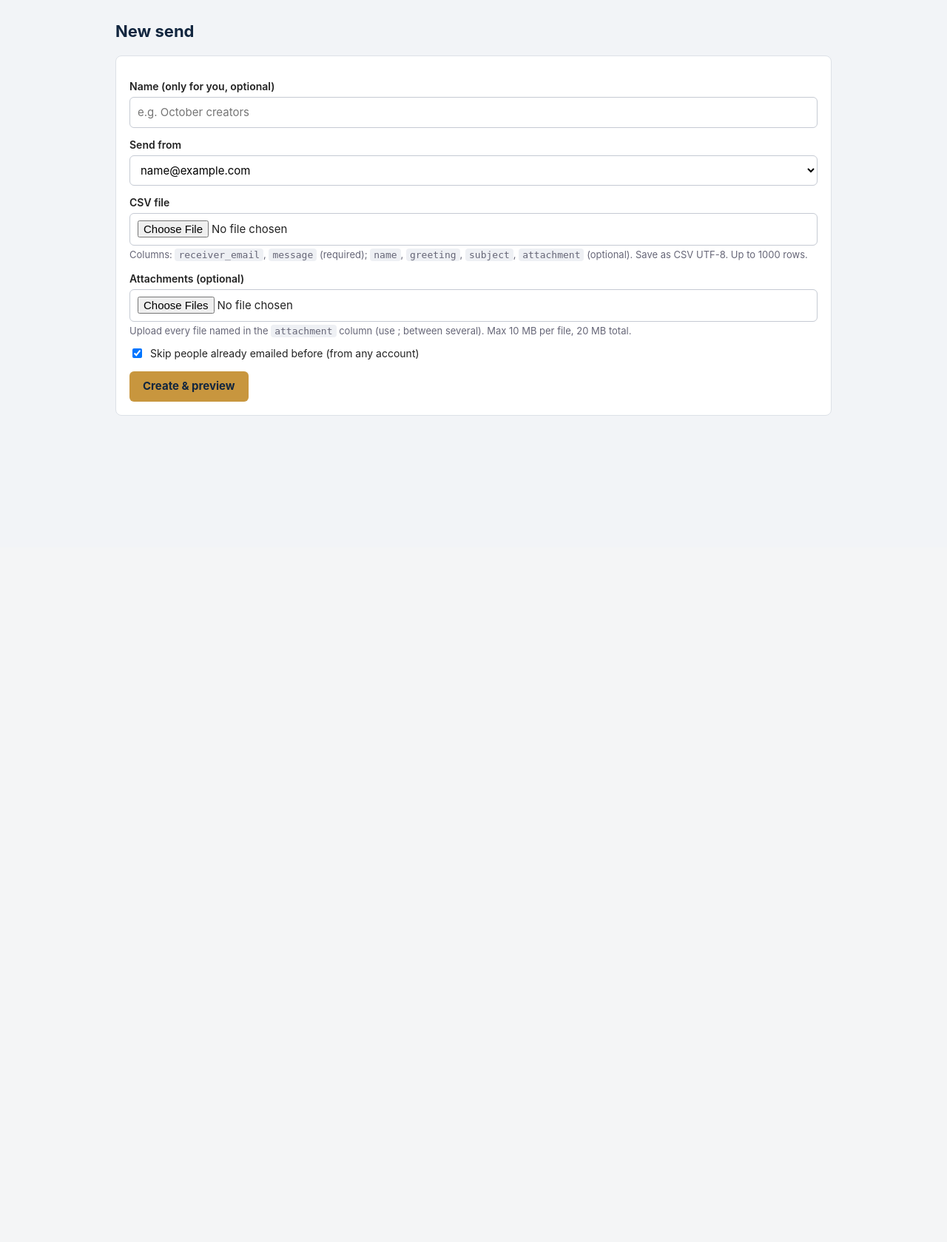
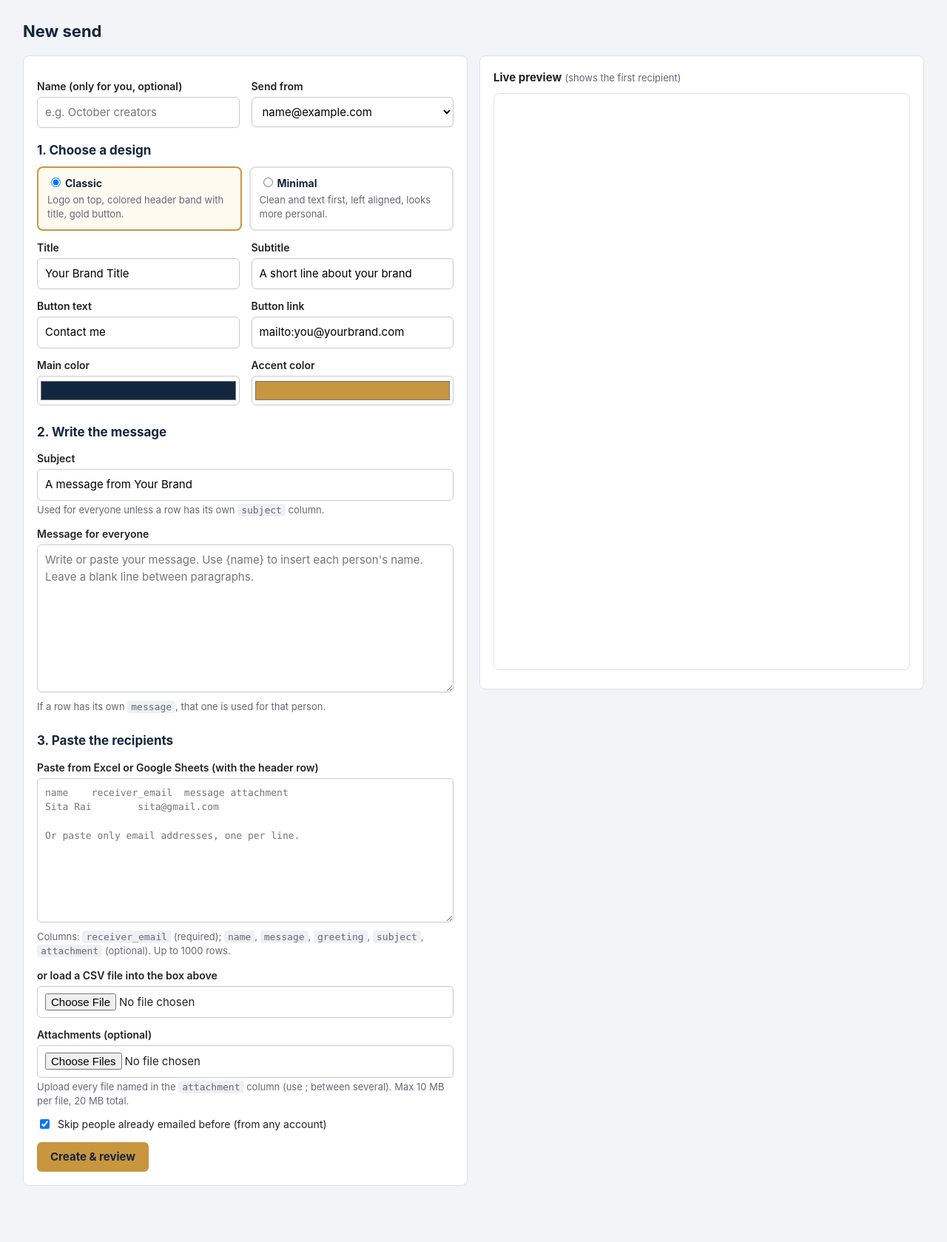
Before and after one commit to rajroshan0/Email_Sender_Agent, a Flask app: page /new in a window 1280 px wide. Shown: the part 60-1739 px from the top of the page at 74% size. Before the commit the page ends 622 px from the top, so only its background shows below. Run offline with Flask 3, Linux system fonts and the light colour scheme; the visitor is signed in with stand-in values (Sample User, id 1); tables that the repository leaves empty hold one stand-in row (values such as "Sample post"); parts of the project's set-up code (start-up, migrations or seed data) failed here and were passed over.

Commit message:
Paste recipients, two designs, live preview

```diff
--- a/app.py
+++ b/app.py
@@ -1,7 +1,9 @@
 """Team email sender: password-protected web app that sends branded emails through Gmail."""
+import base64
 import csv
 import hmac
 import io
+import json
 import logging
 import mimetypes
 import os
@@ -169,6 +171,11 @@ def validate_settings(form):
         out["DAILY_LIMIT"] = str(n)
     except (ValueError, AssertionError):
         errs.append("Daily limit must be a whole number from 1 to 2000")
+    tpl = form.get("TEMPLATE", "classic")
+    if tpl not in ("classic", "minimal"):
+        errs.append("Choose a design")
+        tpl = "classic"
+    out["TEMPLATE"] = tpl
     out["SHOW_BRAND_NAME_WITH_LOGO"] = "1" if form.get("SHOW_BRAND_NAME_WITH_LOGO") else "0"
     out["FIRST_NAME_ONLY"] = "1" if form.get("FIRST_NAME_ONLY") else "0"
     return out, errs
@@ -291,11 +298,18 @@ def logo():
     return Response(lg[1], mimetype=lg[0], headers={"Cache-Control": "private, max-age=60"})
 
 
+def logo_src_for(S):
+    """For previews: the logo as a data: link (so the preview needs no login)."""
+    if S["LOGO_URL"]:
+        return S["LOGO_URL"]
+    lg = get_logo()
+    return f"data:{lg[0]};base64,{base64.b64encode(lg[1]).decode()}" if lg else ""
+
+
 def preview_response(row, S):
-    logo_src = S["LOGO_URL"] or (url_for("logo") if get_logo() else "")
-    resp = Response(build_html(row, S, logo_src), mimetype="text/html")
+    resp = Response(build_html(row, S, logo_src_for(S)), mimetype="text/html")
     resp.headers["Content-Security-Policy"] = (
-        "default-src 'none'; img-src 'self' https: data:; style-src 'unsafe-inline'; frame-ancestors 'self'")
+        "default-src 'none'; img-src https: data:; style-src 'unsafe-inline'; frame-ancestors 'self'")
     return resp
 
 
@@ -399,20 +413,41 @@ def account_delete(aid):
 
 
 # ------------------------------------------------------------------ new job
-def parse_csv(data):
-    try:
-        text = data.decode("utf-8-sig")
-    except UnicodeDecodeError:
-        return None, "The CSV must be saved as UTF-8 (in Excel: Save as, CSV UTF-8)."
-    reader = csv.DictReader(io.StringIO(text, newline=""))
-    if not reader.fieldnames:
-        return None, "The CSV is empty."
-    heads = {(h or "").strip().lower() for h in reader.fieldnames}
-    if not heads & {"receiver_email", "receiver", "email", "to"}:
-        return None, "The CSV needs a receiver_email column."
-    if not heads & {"message", "text"}:
-        return None, "The CSV needs a message column."
+EMAIL_KEYS = ("receiver_email", "receiver", "email", "to")
+OVERRIDE_KEYS = ["TEMPLATE", "TITLE", "SUBTITLE", "BUTTON_TEXT", "BUTTON_LINK",
+                 "DEFAULT_SUBJECT", "COLOR_MAIN", "COLOR_ACCENT"]
+MAX_PASTE = 2 * 1024 * 1024
+
+
+def parse_table(text):
+    """Pasted table (from Excel / Google Sheets = tab separated) or CSV, or just a list of emails."""
+    text = (text or "").replace("\r\n", "\n").replace("\r", "\n").lstrip("\ufeff").strip("\n")
+    if not text.strip():
+        return [], ""
+    first = text.split("\n", 1)[0]
+    if "\t" in first:
+        delim = "\t"
+    elif first.count(";") > first.count(","):
+        delim = ";"
+    else:
+        delim = ","
+    heads = {h.strip().lower() for h in next(csv.reader([first], delimiter=delim), [])}
     rows = []
+    if not heads & set(EMAIL_KEYS):
+        # no header row: accept a plain list of email addresses
+        lines = [l for l in text.split("\n") if l.strip()]
+        if not all("@" in l for l in lines):
+            return None, ("The first row must be column names, for example: name, receiver_email, message "
+                          "(or paste only email addresses, one per line).")
+        for i, line in enumerate(lines, start=1):
+            for tok in re.split(r"[,;\s]+", line):
+                if tok:
+                    rows.append({"row_no": i, "email": clean_line(tok), "name": "", "greeting": "",
+                                 "subject": "", "message": "", "attachments": ""})
+        if len(rows) > MAX_ROWS:
+            return None, f"Too many rows (max {MAX_ROWS} per send). Split the list."
+        return rows, ""
+    reader = csv.DictReader(io.StringIO(text, newline=""), delimiter=delim)
     for i, raw in enumerate(reader, start=2):
         r = {(k or "").strip().lower(): (v or "") for k, v in raw.items() if k is not None}
         if not any(v.strip() for v in r.values()):
@@ -423,13 +458,71 @@ def parse_csv(data):
                 if r.get(k, "").strip():
                     return r[k].strip() if multiline else clean_line(r[k])
             return ""
-        rows.append({"row_no": i, "email": pick("receiver_email", "receiver", "email", "to"),
-                     "name": pick("name"), "greeting": pick("greeting"), "subject": pick("subject"),
+        rows.append({"row_no": i, "email": pick(*EMAIL_KEYS), "name": pick("name"),
+                     "greeting": pick("greeting"), "subject": pick("subject"),
                      "message": pick("message", "text", multiline=True),
                      "attachments": ";".join(x.strip() for x in pick("attachment", "attachments").split(";") if x.strip())})
         if len(rows) > MAX_ROWS:
-            return None, f"Too many rows (max {MAX_ROWS} per send). Split the file."
+            return None, f"Too many rows (max {MAX_ROWS} per send). Split the list."
     return rows, ""
+
+
+def analyze_recipients(text, common, attach_names, done):
+    """Returns (rows, error). Each row gets status pending/skipped + detail."""
+    rows, err = parse_table(text)
+    if err:
+        return None, err
+    seen, out = set(), []
+    for r in rows:
+        status, detail = "pending", ""
+        if not r["message"] and common:
+            r = {**r, "message": common}
+        if not EMAIL_RE.match(r["email"]):
+            status, detail = "skipped", "Not a valid email address"
+        elif r["email"].lower() in seen:
+            status, detail = "skipped", "Listed twice"
+        elif not r["message"]:
+            status, detail = "skipped", "No message (write one in the message box or add a message column)"
+        elif r["email"].lower() in done:
+            status, detail = "skipped", "Already emailed before"
+        else:
+            missing = [a for a in r["attachments"].split(";") if a and a.lower() not in attach_names]
+            if missing:
+                status, detail = "skipped", "Attachment not uploaded: " + ", ".join(missing)
+        if status == "pending":
+            seen.add(r["email"].lower())
+        out.append({**r, "status": status, "detail": detail})
+    return out, ""
+
+
+def read_overrides(form, S):
+    """Per-send design choices. Invalid values fall back to the saved setting and are reported."""
+    ov, errs = {}, []
+    for k in OVERRIDE_KEYS:
+        ov[k] = clean_line(form.get(k, S[k]))[:300]
+    label = lambda k: k.replace("_", " ").title()
+    if ov["TEMPLATE"] not in ("classic", "minimal"):
+        errs.append("Choose a design")
+        ov["TEMPLATE"] = S["TEMPLATE"]
+    for k in ("TITLE", "SUBTITLE", "BUTTON_TEXT", "DEFAULT_SUBJECT"):
+        if not ov[k]:
+            errs.append(f"{label(k)} cannot be empty")
+            ov[k] = S[k]
+    if not LINK_RE.match(ov["BUTTON_LINK"]):
+        errs.append("Button link must start with https://, http:// or mailto:")
+        ov["BUTTON_LINK"] = S["BUTTON_LINK"]
+    for k in ("COLOR_MAIN", "COLOR_ACCENT"):
+        if not COLOR_RE.match(ov[k]):
+            errs.append(f"{label(k)} must look like #12263F")
+            ov[k] = S[k]
+    S2 = dict(S)
+    S2.update(ov)
+    return S2, ov, errs
+
+
+def sent_set(conn):
+    return {e for (e,) in conn.execute(select(func.lower(recipients_t.c.email))
+                                       .where(recipients_t.c.status == "sent"))}
 
 
 def safe_filename(name):
@@ -438,12 +531,25 @@ def safe_filename(name):
     return name[:200]
 
 
+def form_values(form, S):
+    v = {k: form.get(k, S[k]) for k in OVERRIDE_KEYS}
+    v.update(COMMON_MESSAGE=form.get("COMMON_MESSAGE", ""), recipients=form.get("recipients", ""),
+             name=form.get("name", ""), skip_sent=(form.get("skip_sent") == "1") if form else True,
+             account_id=form.get("account_id", ""))
+    return v
+
+
 @app.route("/new", methods=["GET", "POST"])
 def new_job():
+    S = get_settings()
     with engine.connect() as c:
         accts = c.execute(select(accounts_t.c.id, accounts_t.c.email).order_by(accounts_t.c.id)).all()
+
+    def page(status=200):
+        return render_template("new.html", accounts=accts, v=form_values(request.form, S)), status
+
     if request.method == "GET":
-        return render_template("new.html", accounts=accts)
+        return page()
 
     try:
         account_id = int(request.form.get("account_id", ""))
@@ -451,15 +557,12 @@ def new_job():
         account_id = 0
     if account_id not in [a[0] for a in accts]:
         flash("Choose a sender Gmail account (connect one on the Accounts page first).", "err")
-        return render_template("new.html", accounts=accts), 400
-    f = request.files.get("csv")
-    if not f or not f.filename:
-        flash("Choose a CSV file.", "err")
-        return render_template("new.html", accounts=accts), 400
-    rows, err = parse_csv(f.read(5 * 1024 * 1024))
-    if err:
-        flash(err, "err")
-        return render_template("new.html", accounts=accts), 400
+        return page(400)
+    S2, ov, errs = read_overrides(request.form, S)
+    if errs:
+        for e in errs:
+            flash(e, "err")
+        return page(400)
 
     files, total, seen_names = [], 0, set()
     for up in request.files.getlist("files"):
@@ -469,55 +572,71 @@ def new_job():
         data = up.read(MAX_FILE + 1)
         if len(data) > MAX_FILE:
             flash(f"{name} is larger than 10 MB.", "err")
-            return render_template("new.html", accounts=accts), 400
+            return page(400)
         total += len(data)
         if name.lower() in seen_names:
             flash(f"Two attachments are named {name}.", "err")
-            return render_template("new.html", accounts=accts), 400
+            return page(400)
         seen_names.add(name.lower())
         files.append({"filename": name, "data": data,
                       "mime": mimetypes.guess_type(name)[0] or "application/octet-stream"})
     if total > MAX_FILES_TOTAL:
         flash("Attachments are larger than 20 MB in total.", "err")
-        return render_template("new.html", accounts=accts), 400
+        return page(400)
 
-    skip_sent = bool(request.form.get("skip_sent"))
+    skip_sent = request.form.get("skip_sent") == "1"
     job_name = clean_line(request.form.get("name", ""))[:200] or f"Send {utcnow():%Y-%m-%d %H:%M}"
     with engine.begin() as c:
-        done = set()
-        if skip_sent:
-            done = {e for (e,) in c.execute(select(func.lower(recipients_t.c.email))
-                                            .where(recipients_t.c.status == "sent"))}
+        done = sent_set(c) if skip_sent else set()
+        rows, err = analyze_recipients(request.form.get("recipients", "")[:MAX_PASTE],
+                                       request.form.get("COMMON_MESSAGE", "").strip(), seen_names, done)
+        if err:
+            flash(err, "err")
+            return page(400)
+        if not rows:
+            flash("Paste at least one recipient.", "err")
+            return page(400)
         job_id = c.execute(insert(jobs_t).values(
             name=job_name, account_id=account_id, status="draft", skip_sent=skip_sent, note="",
-            created_at=utcnow())).inserted_primary_key[0]
-        seen, out = set(), []
-        for r in rows:
-            status, detail = "pending", ""
-            if not EMAIL_RE.match(r["email"]):
-                status, detail = "skipped", "Not a valid email address"
-            elif r["email"].lower() in seen:
-                status, detail = "skipped", "Listed twice in the file"
-            elif not r["message"]:
-                status, detail = "skipped", "No message"
-            elif r["email"].lower() in done:
-                status, detail = "skipped", "Already emailed before"
-            else:
-                missing = [a for a in r["attachments"].split(";") if a and a.lower() not in seen_names]
-                if missing:
-                    status, detail = "skipped", "Attachment not uploaded: " + ", ".join(missing)
-            if status == "pending":
-                seen.add(r["email"].lower())
-            out.append({**r, "job_id": job_id, "status": status, "detail": detail, "sent_at": None})
-        if out:
-            c.execute(insert(recipients_t), out)
+            options=json.dumps(ov), created_at=utcnow())).inserted_primary_key[0]
+        c.execute(insert(recipients_t), [{**r, "job_id": job_id, "sent_at": None} for r in rows])
         if files:
             c.execute(insert(job_files_t), [{**x, "job_id": job_id} for x in files])
     flash("Review the preview below, then press Send.", "ok")
     return redirect(url_for("job", jid=job_id))
 
 
-# ------------------------------------------------------------------ job pages
+@app.post("/preview/live")
+def preview_live():
+    S = get_settings()
+    S2, ov, errs = read_overrides(request.form, S)
+    common = request.form.get("COMMON_MESSAGE", "").strip()
+    names = {n.strip().lower() for n in request.form.get("file_names", "").split("\n") if n.strip()}
+    with engine.connect() as c:
+        done = sent_set(c) if request.form.get("skip_sent") == "1" else set()
+    rows, err = analyze_recipients(request.form.get("recipients", "")[:MAX_PASTE], common, names, done)
+    rows = rows or []
+    ready = [r for r in rows if r["status"] == "pending"]
+    skipped = [r for r in rows if r["status"] == "skipped"]
+    if ready:
+        row = dict(ready[0])
+    else:
+        row = dict(SAMPLE_ROW)
+        if common:
+            row["message"] = common
+    parts = []
+    if err:
+        parts.append(err)
+    if rows:
+        parts.append(f"{len(ready)} ready to send" + (f", {len(skipped)} skipped" if skipped else ""))
+        for r in skipped[:4]:
+            parts.append(f"Row {r['row_no']} ({r['email'] or 'empty'}): {r['detail']}")
+    else:
+        parts.append("Showing a sample. Paste recipients to see the first real email.")
+    parts += errs
+    return jsonify(html=build_html(row, S2, logo_src_for(S2)), summary="\n".join(parts))
+
+
 def load_job(c, jid):
     j = c.execute(select(jobs_t, accounts_t.c.email.label("account_email"))
                   .select_from(jobs_t.outerjoin(accounts_t, jobs_t.c.account_id == accounts_t.c.id))
@@ -556,6 +675,16 @@ def job_status(jid):
     return jsonify(status=j["status"], note=j["note"], counts=counts)
 
 
+def job_options(jid):
+    with engine.connect() as c:
+        raw = c.execute(select(jobs_t.c.options).where(jobs_t.c.id == jid)).scalar() or "{}"
+    try:
+        data = json.loads(raw)
+    except ValueError:
+        data = {}
+    return {k: v for k, v in data.items() if k in OVERRIDE_KEYS and isinstance(v, str)}
+
+
 @app.route("/job/<int:jid>/preview")
 def job_preview(jid):
     with engine.connect() as c:
@@ -567,8 +696,8 @@ def job_preview(jid):
         return Response("<p style='font-family:sans-serif;padding:20px'>No valid emails in this send.</p>",
                         mimetype="text/html")
     S = get_settings()
-    resp = preview_response(dict(row), S)
-    return resp
+    S.update(job_options(jid))
+    return preview_response(dict(row), S)
 
 
 @app.post("/job/<int:jid>/send")
@@ -660,6 +789,7 @@ def run_job(jid):
 
 def _run_job(jid):
     S = get_settings()
+    S.update(job_options(jid))
     with engine.connect() as c:
         j = c.execute(select(jobs_t).where(jobs_t.c.id == jid)).mappings().first()
         acct = c.execute(select(accounts_t).where(accounts_t.c.id == j["account_id"])).mappings().first() if j else None
--- a/templates/accounts.html
+++ b/templates/accounts.html
@@ -11,5 +11,4 @@
 <p class="hint">You will be sent to Google to log in and allow "send email". Repeat for every account the team wants to send from. The login is stored encrypted; passwords are never seen.</p>
 </div>
 {% if not oauth_ready %}<div class="flash err">Google login is not set up yet: add GOOGLE_CLIENT_ID and GOOGLE_CLIENT_SECRET in Render (see README).</div>{% endif %}
-<div class="card"><b>Google Cloud setting</b><p class="hint">In your OAuth client (type: Web application), the authorized redirect URI must be exactly:</p><p><code>{{ redirect_uri }}</code></p></div>
 {% endblock %}
--- a/templates/base.html
+++ b/templates/base.html
@@ -34,7 +34,18 @@ th{background:#f7f8fa;color:#556}
 iframe{width:100%;height:720px;border:1px solid var(--line);border-radius:8px;background:#fff}
 code{background:#eef0f4;padding:1px 5px;border-radius:4px;font-size:13px}
 .chk{display:flex;gap:8px;align-items:center;font-weight:400;margin:10px 0}.chk input{width:auto}
-</style></head><body>
+.split{display:grid;grid-template-columns:minmax(0,1fr) minmax(0,1fr);gap:16px;align-items:start}
+@media(max-width:900px){.split{grid-template-columns:1fr}.sticky{position:static!important}}
+.sticky{position:sticky;top:12px}
+.designs{display:grid;grid-template-columns:1fr 1fr;gap:10px}
+.design{border:2px solid var(--line);border-radius:8px;padding:10px 12px;cursor:pointer;font-weight:400;margin:0}
+.design input{width:auto;margin-right:6px}.design b{color:var(--navy)}
+.design:has(input:checked){border-color:var(--gold);background:#fffaf0}
+textarea.mono{font:13px/1.5 ui-monospace,Menlo,Consolas,monospace;white-space:pre}
+input[type=color]{width:100%;height:40px;padding:2px;border:1px solid #c5cad3;border-radius:6px;background:#fff}
+#sum{white-space:pre-line;margin:6px 0 10px}
+iframe.pv{height:780px}
+</style>{% block head %}{% endblock %}</head><body>
 {% if session.get('auth') %}
 <header><div class="in"><b>Email Sender</b>
 <a href="{{ url_for('index') }}">Sends</a><a href="{{ url_for('new_job') }}">New send</a>
--- a/templates/job.html
+++ b/templates/job.html
@@ -18,7 +18,7 @@
 {% endif %}
 </div>
 <h2>Preview (first email)</h2>
-<iframe src="{{ url_for('job_preview', jid=j.id) }}" title="Email preview"></iframe>
+<iframe sandbox src="{{ url_for('job_preview', jid=j.id) }}" title="Email preview"></iframe>
 <h2>Recipients</h2>
 <table><thead><tr><th>Row</th><th>Email</th><th>Name</th><th>Status</th><th>Details</th></tr></thead><tbody id="rows">{% include "_rows.html" %}</tbody></table>
 {% endblock %}
--- a/templates/new.html
+++ b/templates/new.html
@@ -1,16 +1,70 @@
 {% extends "base.html" %}{% block title %}New send{% endblock %}
+{% block head %}<style>main{max-width:1250px}</style>{% endblock %}
 {% block body %}
 <h1>New send</h1>
 {% if not accounts %}<div class="flash err">Connect a Gmail account first on the <a href="{{ url_for('accounts') }}">Gmail accounts</a> page.</div>{% endif %}
-<form class="card" method="post" enctype="multipart/form-data"><input type="hidden" name="csrf" value="{{ csrf_token() }}">
-<label>Name (only for you, optional)</label><input type="text" name="name" maxlength="200" placeholder="e.g. October creators">
-<label>Send from</label>
-<select name="account_id" required>{% for a in accounts %}<option value="{{ a[0] }}">{{ a[1] }}</option>{% endfor %}</select>
-<label>CSV file</label><input type="file" name="csv" accept=".csv,text/csv" required>
-<div class="hint">Columns: <code>receiver_email</code>, <code>message</code> (required); <code>name</code>, <code>greeting</code>, <code>subject</code>, <code>attachment</code> (optional). Save as CSV UTF-8. Up to 1000 rows.</div>
+<div class="split">
+<form id="f" class="card" method="post" enctype="multipart/form-data"><input type="hidden" name="csrf" value="{{ csrf_token() }}">
+<div class="row"><div><label>Name (only for you, optional)</label><input type="text" name="name" maxlength="200" value="{{ v.name }}" placeholder="e.g. October creators"></div>
+<div><label>Send from</label>
+<select name="account_id" required>{% for a in accounts %}<option value="{{ a[0] }}" {% if v.account_id|string == a[0]|string %}selected{% endif %}>{{ a[1] }}</option>{% endfor %}</select></div></div>
+
+<h2 style="margin-top:18px">1. Choose a design</h2>
+<div class="designs">
+<label class="design"><input type="radio" name="TEMPLATE" value="classic" {% if v.TEMPLATE != 'minimal' %}checked{% endif %}><b>Classic</b><div class="hint">Logo on top, colored header band with title, gold button.</div></label>
+<label class="design"><input type="radio" name="TEMPLATE" value="minimal" {% if v.TEMPLATE == 'minimal' %}checked{% endif %}><b>Minimal</b><div class="hint">Clean and text first, left aligned, looks more personal.</div></label>
+</div>
+<div class="row"><div><label>Title</label><input type="text" name="TITLE" value="{{ v.TITLE }}"></div>
+<div><label>Subtitle</label><input type="text" name="SUBTITLE" value="{{ v.SUBTITLE }}"></div>
+<div><label>Button text</label><input type="text" name="BUTTON_TEXT" value="{{ v.BUTTON_TEXT }}"></div>
+<div><label>Button link</label><input type="text" name="BUTTON_LINK" value="{{ v.BUTTON_LINK }}"></div>
+<div><label>Main color</label><input type="color" name="COLOR_MAIN" value="{{ v.COLOR_MAIN }}"></div>
+<div><label>Accent color</label><input type="color" name="COLOR_ACCENT" value="{{ v.COLOR_ACCENT }}"></div></div>
+
+<h2>2. Write the message</h2>
+<label>Subject</label><input type="text" name="DEFAULT_SUBJECT" value="{{ v.DEFAULT_SUBJECT }}">
+<div class="hint">Used for everyone unless a row has its own <code>subject</code> column.</div>
+<label>Message for everyone</label>
+<textarea name="COMMON_MESSAGE" rows="8" placeholder="Write or paste your message. Use {name} to insert each person's name. Leave a blank line between paragraphs.">{{ v.COMMON_MESSAGE }}</textarea>
+<div class="hint">If a row has its own <code>message</code>, that one is used for that person.</div>
+
+<h2>3. Paste the recipients</h2>
+<label>Paste from Excel or Google Sheets (with the header row)</label>
+<textarea class="mono" name="recipients" rows="9" placeholder="name&#9;receiver_email&#9;message&#9;attachment&#10;Sita Rai&#9;sita@gmail.com&#9;&#9;&#10;&#10;Or paste only email addresses, one per line.">{{ v.recipients }}</textarea>
+<div class="hint">Columns: <code>receiver_email</code> (required); <code>name</code>, <code>message</code>, <code>greeting</code>, <code>subject</code>, <code>attachment</code> (optional). Up to 1000 rows.</div>
+<label>or load a CSV file into the box above</label><input id="csvfile" type="file" accept=".csv,.tsv,.txt,text/csv">
+
 <label>Attachments (optional)</label><input type="file" name="files" multiple>
 <div class="hint">Upload every file named in the <code>attachment</code> column (use ; between several). Max 10 MB per file, 20 MB total.</div>
-<label class="chk"><input type="checkbox" name="skip_sent" value="1" checked> Skip people already emailed before (from any account)</label>
-<div class="actions"><button class="btn" {% if not accounts %}disabled{% endif %}>Create &amp; preview</button></div>
+<label class="chk"><input type="checkbox" name="skip_sent" value="1" {% if v.skip_sent %}checked{% endif %}> Skip people already emailed before (from any account)</label>
+<div class="actions"><button class="btn" {% if not accounts %}disabled{% endif %}>Create &amp; review</button></div>
 </form>
+
+<div class="card sticky"><b>Live preview</b> <span class="hint">(shows the first recipient)</span>
+<div id="sum" class="hint"></div>
+<iframe id="pv" class="pv" sandbox title="Email preview"></iframe></div>
+</div>
 {% endblock %}
+{% block scripts %}
+<script nonce="{{ nonce }}">
+(function(){
+  var f=document.getElementById('f'), pv=document.getElementById('pv'), sum=document.getElementById('sum'), t=null;
+  function names(){var i=f.querySelector('input[name=files]'),a=[],k; if(i&&i.files){for(k=0;k<i.files.length;k++){a.push(i.files[k].name);}} return a;}
+  function update(){
+    var fd=new FormData(f); fd.delete('files'); fd.set('file_names', names().join('\n'));
+    fetch('/preview/live',{method:'POST',body:fd,credentials:'same-origin'})
+      .then(function(r){return r.json();})
+      .then(function(d){pv.srcdoc=d.html; sum.textContent=d.summary;})
+      .catch(function(){});
+  }
+  function sched(){clearTimeout(t); t=setTimeout(update,400);}
+  f.addEventListener('input',sched); f.addEventListener('change',sched);
+  var csvf=document.getElementById('csvfile');
+  csvf.addEventListener('change',function(){
+    var file=csvf.files[0]; if(!file){return;}
+    file.text().then(function(x){f.querySelector('textarea[name=recipients]').value=x; sched();});
+  });
+  update();
+})();
+</script>
+{% endblock %}
```
Also changed, not shown: db.py (+7 -1 lines), mailer.py (+64 -1 lines), templates/settings.html (+6 -1 lines), README.md.
